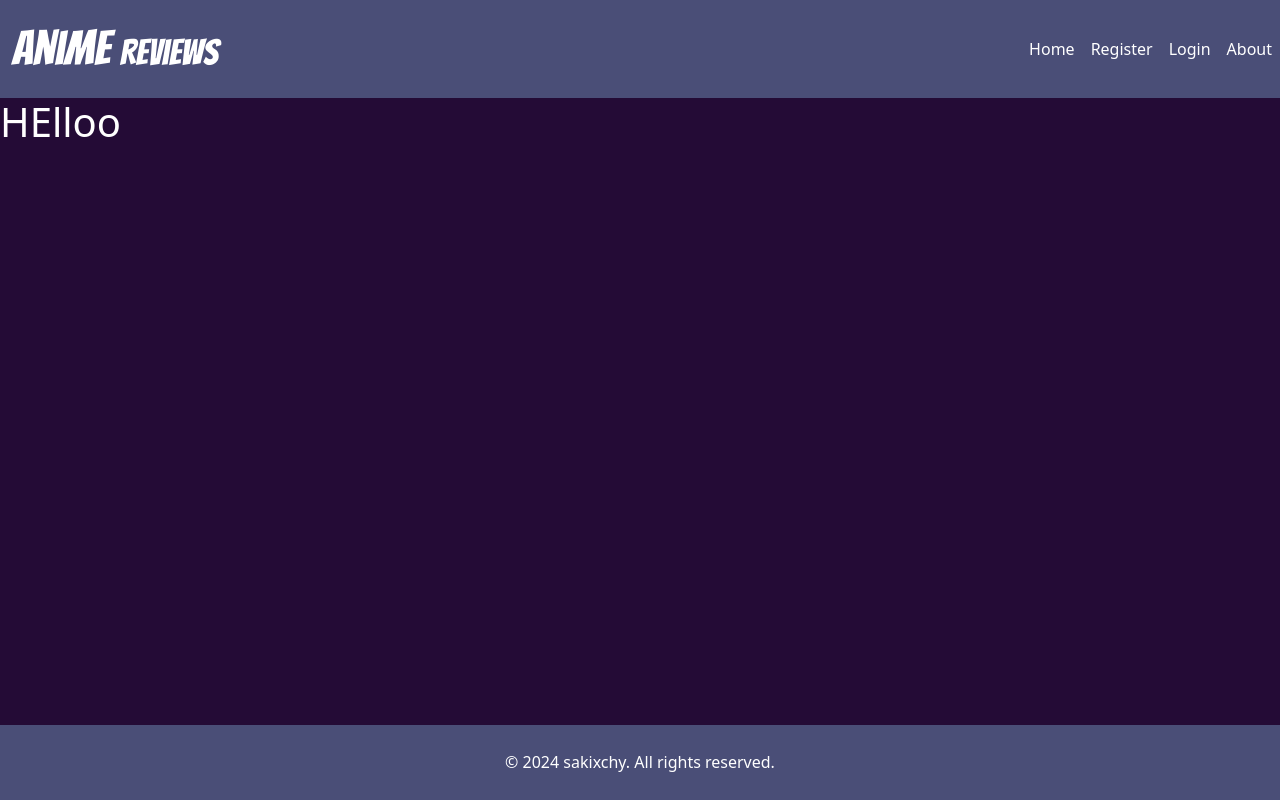
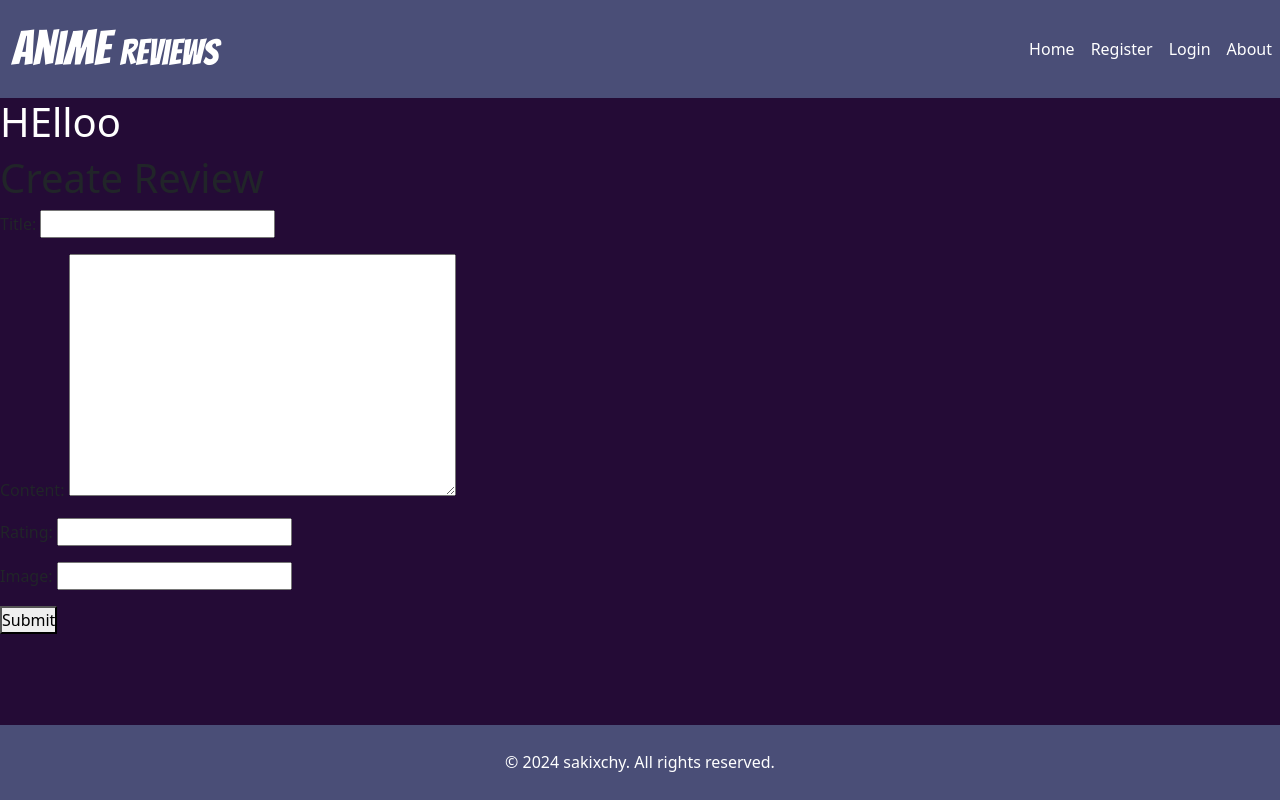
Before and after one commit to sakixchy/anime-reviews, a Django app: page /create_review/ in a window 1280 px wide. Run offline with Django 4.2, Linux system fonts and the light colour scheme; some libraries are stand-ins or nearby versions.

Commit message:
create forms and render form in create review

```diff
--- /dev/null
+++ b/reviews/forms.py
@@ -0,0 +1,7 @@
+from django import forms
+from .models import Review
+
+class ReviewForm(forms.ModelForm):
+    class Meta:
+        model = Review
+        fields = ['title', 'content', 'rating', 'image']
--- a/reviews/models.py
+++ b/reviews/models.py
@@ -55,6 +55,8 @@ class Anime(models.Model):
         super().save(*args, **kwargs)
 
 
+    def __str__(self):
+        return self.title
 
 class Comment(models.Model):
     comment_id = models.AutoField(primary_key=True)
--- a/reviews/templates/reviews/create_review.html
+++ b/reviews/templates/reviews/create_review.html
@@ -3,4 +3,19 @@
 
 {% block content %}
 <h1 style="color: white;">HElloo</h1>
+<!DOCTYPE html>
+<html lang="en">
+<head>
+    <meta charset="UTF-8">
+    <title>Create Review</title>
+</head>
+<body>
+    <h1>Create Review</h1>
+    <form method="post" enctype="multipart/form-data">
+        {% csrf_token %}
+        {{ form.as_p }}
+        <button type="submit">Submit</button>
+    </form>
+</body>
+</html>
 {% endblock %}
--- a/reviews/views.py
+++ b/reviews/views.py
@@ -1,7 +1,8 @@
-from django.shortcuts import render
+from django.shortcuts import render, redirect
 from django.shortcuts import render, get_object_or_404
 from django.views import generic
 from .models import Review
+from .forms import ReviewForm
 
 # Create your views here.
 
@@ -21,3 +22,21 @@ def create_review(request):
 
 def my_reviews(request):
     return render(request, 'reviews/my_reviews.html')
+
+
+def create_review(request):
+    if request.method == 'POST':
+        form = ReviewForm(request.POST, request.FILES)
+        if form.is_valid():
+            review = form.save(commit=False)
+            review.user = request.user
+            if request.user.is_superuser:
+                review.status = 1
+            else:
+                review.status = 0
+            review.save()
+            messages.success(request, 'Review submitted successfully!')
+            return redirect('review_detail', pk=review.pk)
+    else:
+        form = ReviewForm()
+    return render(request, 'reviews/create_review.html', {'form': form})
```
